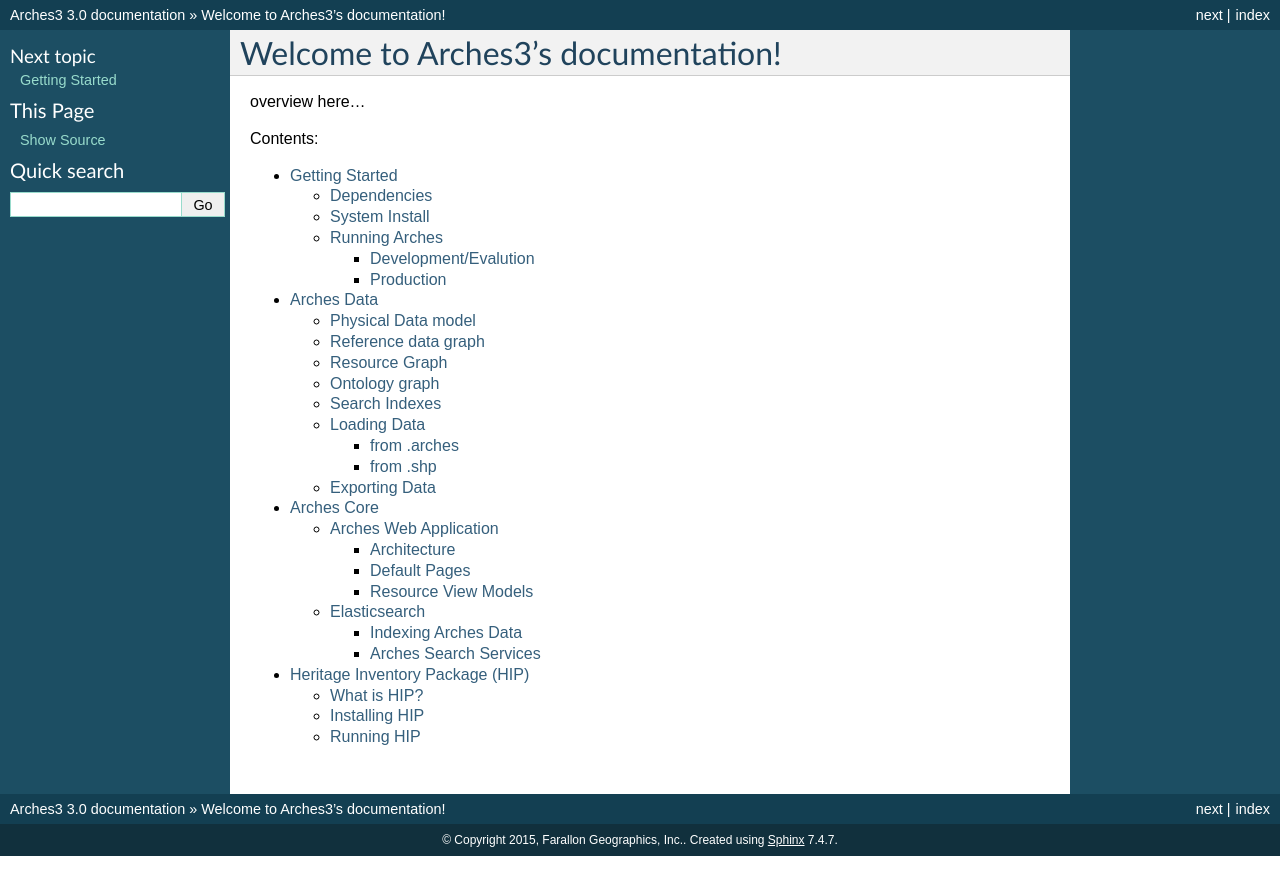
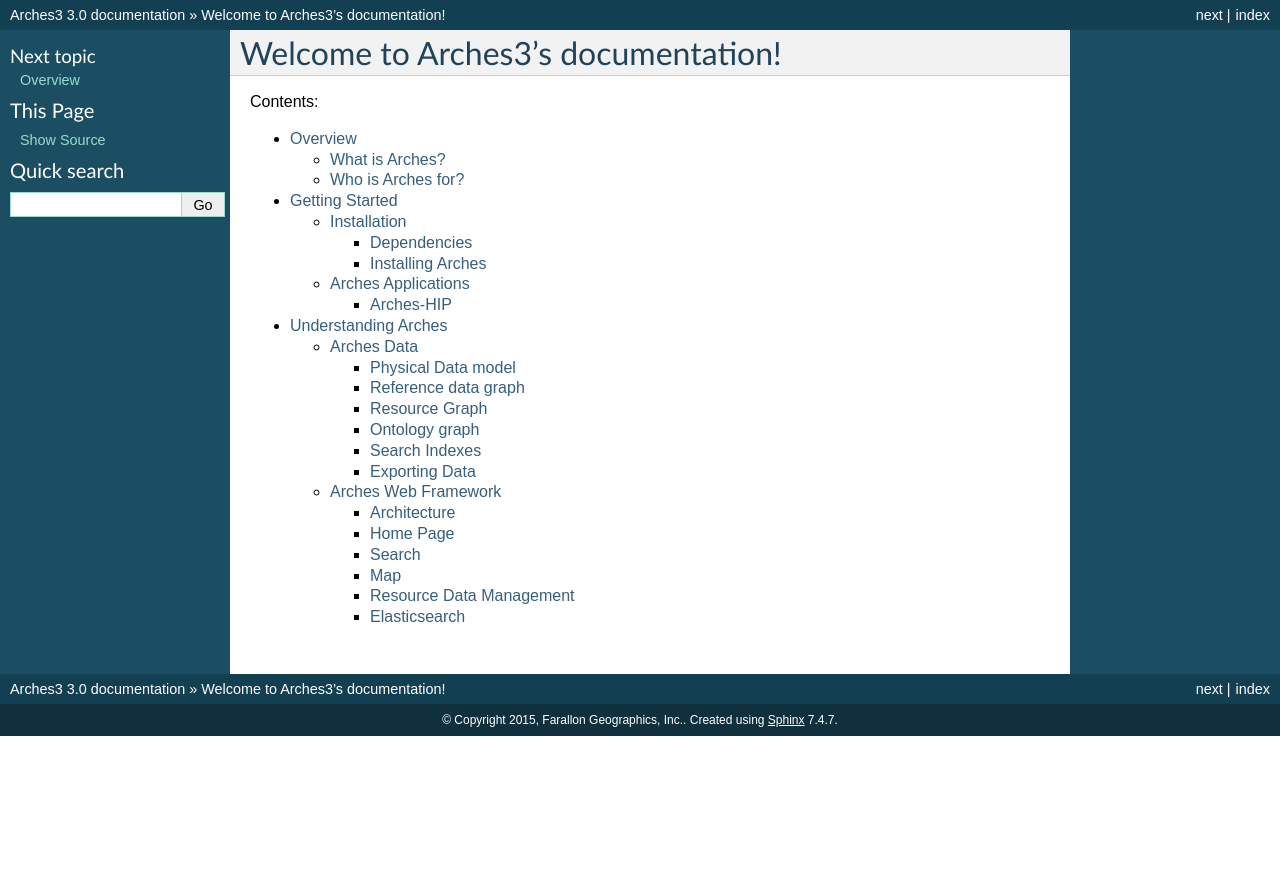
Before and after one commit to archesproject/arches-docs, a Sphinx documentation site: the page built from docs/index.txt, in a window 1280 px wide. Shown: the top 895 px of the page. Built offline with Sphinx 7.4.7, drawn with Linux system fonts in a browser that asks for light colours.

Commit message:
updating arches framework documentation outline

```diff
--- a/docs/arches-core.txt
+++ /dev/null
@@ -1,73 +0,0 @@
-############
-Arches Core
-############
-
-Arches Web Application
-======================
-
-...
-
-Architecture
-------------
-
-...
-
-Default Pages
--------------
-
-...
-
-Home Page
-^^^^^^^^^
-
-...
-
-Reference Data Manager (RDM)
-^^^^^^^^^^^^^^^^^^^^^^^^^^^^
-
-...
-
-Resource Manager
-^^^^^^^^^^^^^^^^
-
-...
-
-Reports
-^^^^^^^
-
-...
-
-Search
-^^^^^^
-
-...
-
-Resource View Models
---------------------
-
-...
-
-Forms
-^^^^^
-
-...
-
-Reports
-^^^^^^^
-
-...
-
-Elasticsearch
-=============
-
-...
-
-Indexing Arches Data
---------------------
-
-...
-
-Arches Search Services
-----------------------
-
-...
--- a/docs/getting-started.txt
+++ b/docs/getting-started.txt
@@ -2,28 +2,21 @@
 Getting Started
 ############
 
-Dependencies
+Installation
 ============
 
-foo...
 
-System Install
-==============
-
-foo...
-
-Running Arches
-==============
-
-foo...
+Dependencies
+------------
 
 
-Development/Evalution
----------------------
+Installing Arches
+-----------------
 
-foo...
 
-Production
+Arches Applications
+===================
+
+
+Arches-HIP
 ----------
-
-foo...
--- a/docs/hip.txt
+++ /dev/null
@@ -1,18 +0,0 @@
-############
-Heritage Inventory Package (HIP)
-############
-
-What is HIP?
-============
-
-...
-
-Installing HIP
-==============
-
-...
-
-Running HIP
-===========
-
-...
--- a/docs/index.txt
+++ b/docs/index.txt
@@ -6,14 +6,12 @@
 Welcome to Arches3's documentation!
 ===================================
 
-overview here...
 
 Contents:
 
 .. toctree::
    :maxdepth: 3
 
+   overview
    getting-started
-   arches-data
-   arches-core
-   hip
+   understanding-arches
--- /dev/null
+++ b/docs/overview.txt
@@ -0,0 +1,11 @@
+########
+Overview
+########
+
+
+What is Arches?
+===============
+
+
+Who is Arches for?
+==================
```
Also changed, not shown: docs/arches-data.txt (deleted, +0 -48 lines), docs/understanding-arches.txt (added, +71 -0 lines).
